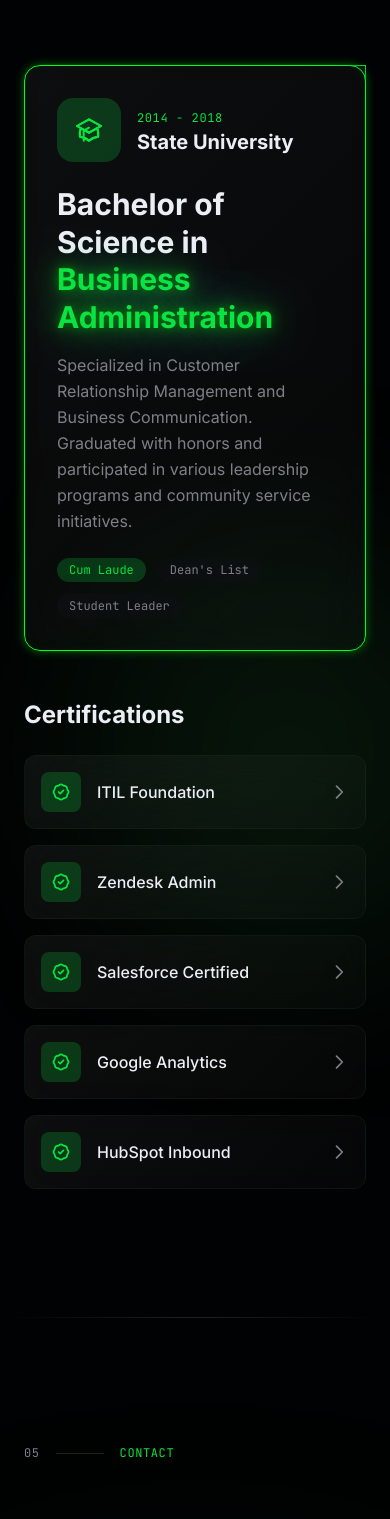
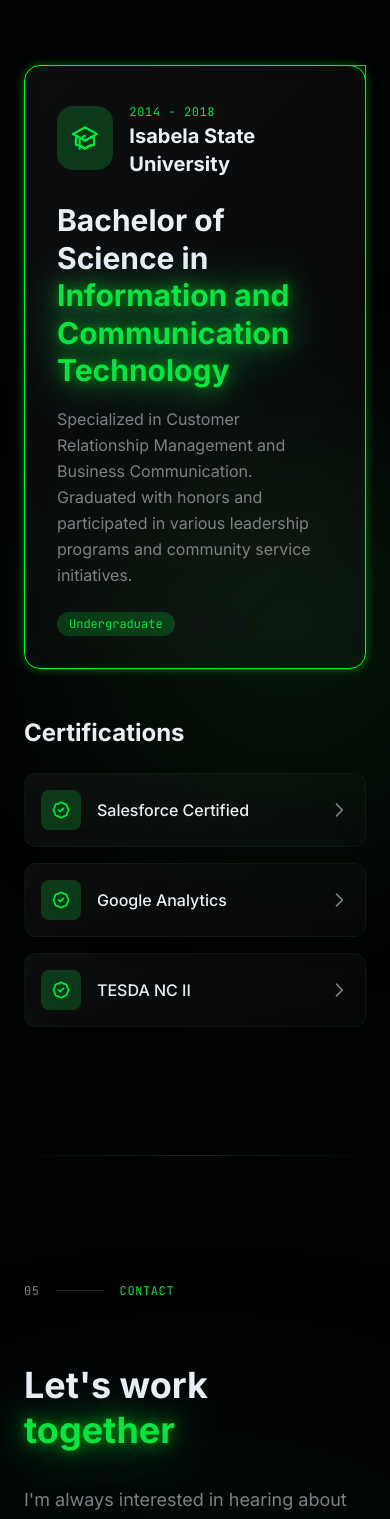
Before and after one commit to rixramos/CMDPortfolio, a Next.js app: page /CMDPortfolio/ in a window 390 px wide. Shown: the part 5382-6901 px from the top of the page. Built offline with nearby package versions, Linux system fonts and the light colour scheme.

Commit message:
details changes

```diff
--- a/components/about-section.tsx
+++ b/components/about-section.tsx
@@ -40,7 +40,7 @@ export function AboutSection() {
       <div className="absolute top-0 left-0 w-full h-px bg-gradient-to-r from-transparent via-border to-transparent" />
 
       <div className="container mx-auto px-6">
-        <div className="grid lg:grid-cols-2 gap-16 items-center">
+        <div className="grid lg:grid-cols-2 gap-16 items-center lg:[&>*:first-child]:order-2 lg:[&>*:last-child]:order-1">
           {/* Profile Card */}
           <div
             className={`relative transition-all duration-1000 ${
--- a/components/contact-section.tsx
+++ b/components/contact-section.tsx
@@ -21,8 +21,8 @@ const contactInfo = [
       </svg>
     ),
     label: "Phone",
-    value: "+1 (555) 123-4567",
-    href: "tel:+15551234567",
+    value: "+63 991-458-9271",
+    href: "tel:+639914589271",
   },
   {
     icon: (
@@ -32,7 +32,7 @@ const contactInfo = [
       </svg>
     ),
     label: "Location",
-    value: "New York, USA",
+    value: "Tayug, Pangasinan, Philippines",
     href: "#",
   },
   {
@@ -42,8 +42,8 @@ const contactInfo = [
       </svg>
     ),
     label: "LinkedIn",
-    value: "linkedin.com/in/ramos999",
-    href: "https://linkedin.com",
+    value: "John Rick Ramos",
+    href: "https://linkedin.com/in/ramos999",
   },
 ];
 
--- a/components/education-section.tsx
+++ b/components/education-section.tsx
@@ -3,11 +3,9 @@
 import { useEffect, useRef, useState } from "react";
 
 const certifications = [
-  "ITIL Foundation",
-  "Zendesk Admin",
   "Salesforce Certified",
   "Google Analytics",
-  "HubSpot Inbound",
+  "TESDA NC II",
 ];
 
 export function EducationSection() {
@@ -99,14 +97,14 @@ export function EducationSection() {
                   <span className="font-mono text-xs text-primary uppercase tracking-wider">
                     2014 - 2018
                   </span>
-                  <h3 className="text-xl font-bold">State University</h3>
+                  <h3 className="text-xl font-bold">Isabela State University</h3>
                 </div>
               </div>
 
               <h2 className="text-3xl md:text-4xl font-bold mb-4 leading-tight">
                 Bachelor of Science in{" "}
                 <span className="text-primary neon-text">
-                  Business Administration
+                  Information and Communication Technology
                 </span>
               </h2>
 
@@ -118,13 +116,13 @@ export function EducationSection() {
 
               <div className="flex flex-wrap gap-3">
                 <span className="px-3 py-1 rounded-full bg-primary/20 text-primary font-mono text-xs">
-                  Cum Laude
+                  Undergraduate
                 </span>
                 <span className="px-3 py-1 rounded-full bg-secondary/50 text-muted-foreground font-mono text-xs">
-                  Dean&apos;s List
+
                 </span>
                 <span className="px-3 py-1 rounded-full bg-secondary/50 text-muted-foreground font-mono text-xs">
-                  Student Leader
+
                 </span>
               </div>
             </div>
```
